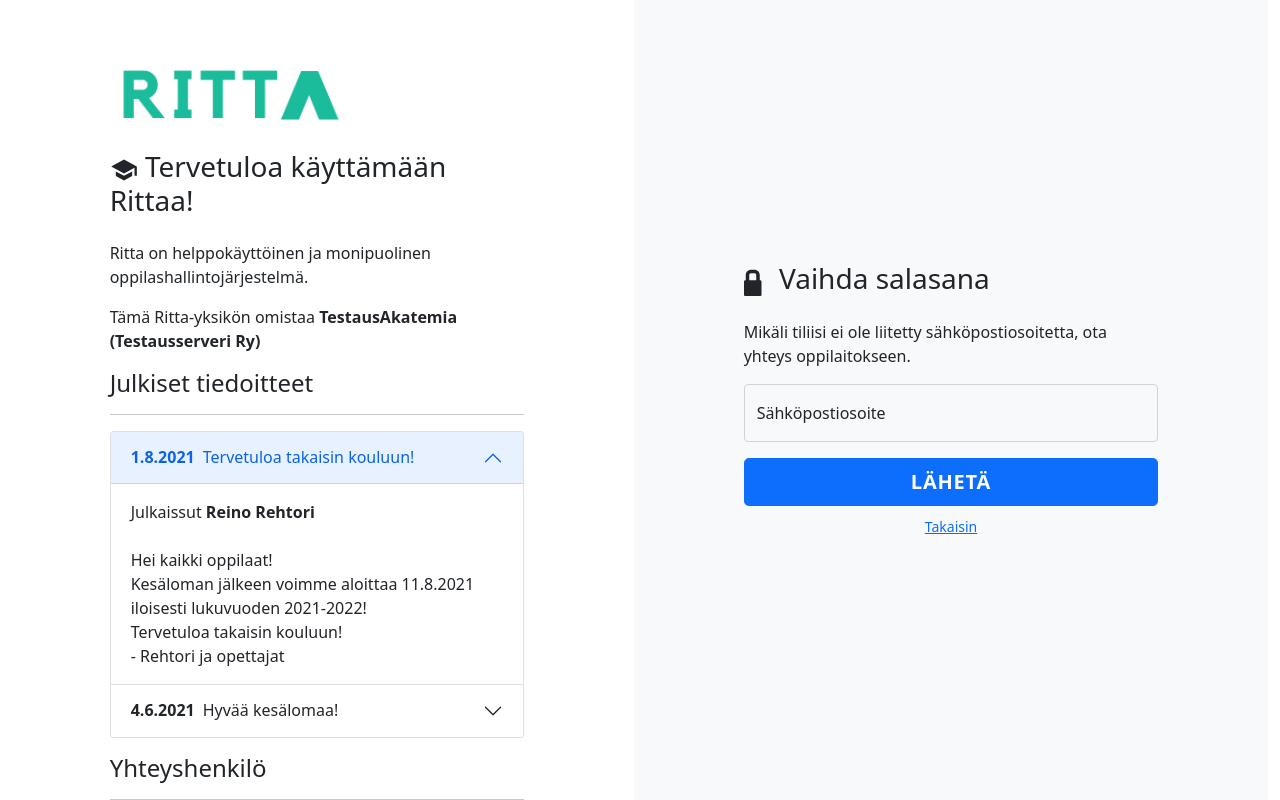
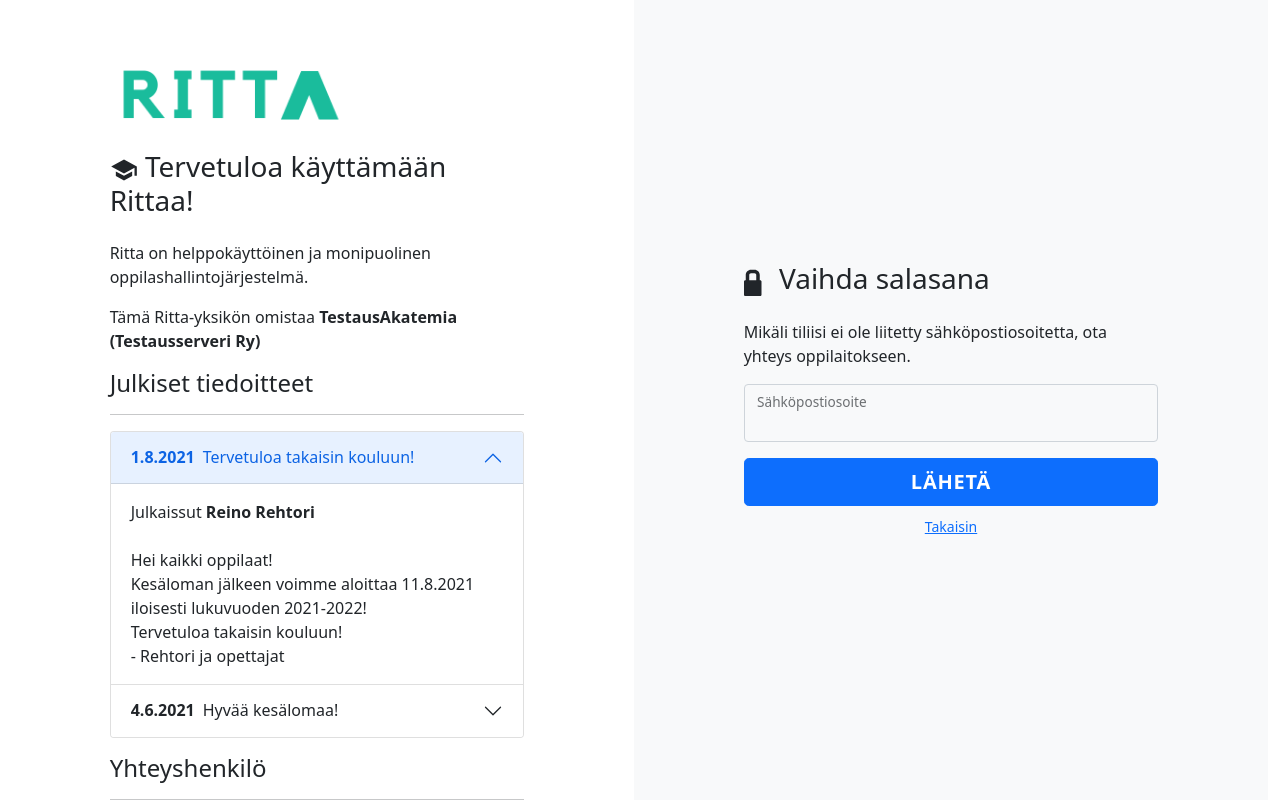
Before and after one commit to rittaschool/ritta-next, a Next.js app: page /auth/forgot in a window 1280 px wide. Shown: the top 800 px of the page. Built offline with nearby package versions, Linux system fonts and the light colour scheme.

Commit message:
Remove username placeholder from email field

```diff
--- a/pages/auth/forgot.js
+++ b/pages/auth/forgot.js
@@ -13,7 +13,7 @@ export default class Index extends React.Component {
           <form>
             <p>Mikäli tiliisi ei ole liitetty sähköpostiosoitetta, ota yhteys oppilaitokseen.</p>
             <div className="form-floating mb-3">
-              <input type="text" className="form-control bg-light" id="floatingInput" placeholder="etunimi.sukunimi" />
+              <input type="text" className="form-control bg-light" id="floatingInput" />
               <label htmlFor="floatingInput">Sähköpostiosoite</label>
             </div>
             <div className="d-grid">
```
